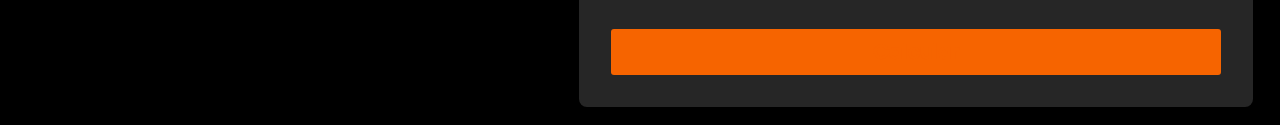
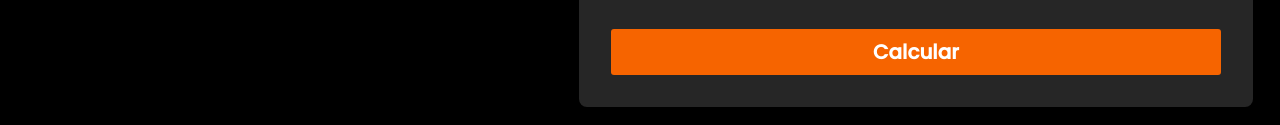
Before and after one commit to victorsilvaMR3/calculadora, a plain HTML site: page index.html in a window 1280 px wide. Shown: the part 647-772 px from the top of the page. Drawn offline with Linux system fonts and the light colour scheme.

Commit message:
styles.css

```diff
--- a/styles.css
+++ b/styles.css
@@ -106,7 +106,7 @@ appearance: none;
   border: none;
   font-size: 1.25rem;
   font-weight: bold;
-  color: #f66400;
+  color: #ffffff;
   background-color: #f66400;
   padding: 0.5rem 0;
   border-radius: 3px;
```
